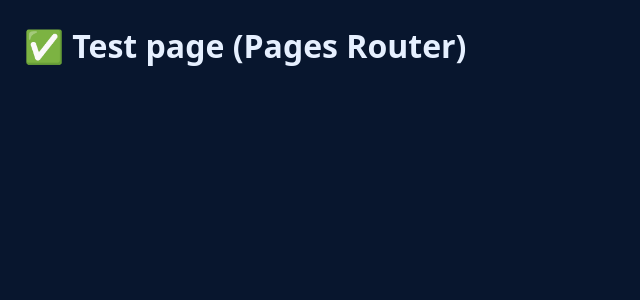
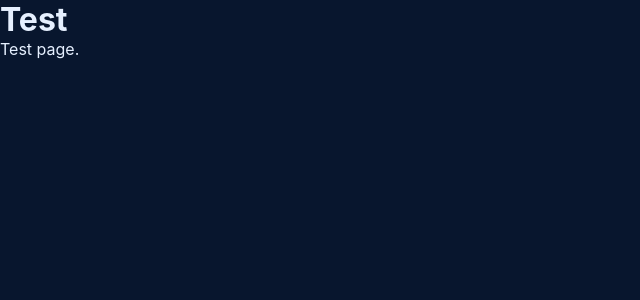
Before and after one commit to genio-ai/genio-os, a Next.js app: page /test in a window 1280 px wide. Shown: the top 300 px of the page, without its empty margins (0-640 px from the left). Built offline with nearby package versions, Linux system fonts and the light colour scheme.

Commit message:
Update test.js

```diff
--- a/pages/test.js
+++ b/pages/test.js
@@ -1,7 +1,9 @@
-export default function Test() {
+// pages/test.js
+export default function TestPage() {
   return (
-    <div style={{padding:24,fontFamily:'system-ui'}}>
-      <h1>✅ Test page (Pages Router)</h1>
-    </div>
+    <main className="page container">
+      <h1 className="h1">Test</h1>
+      <p className="muted">Test page.</p>
+    </main>
   );
 }
```
